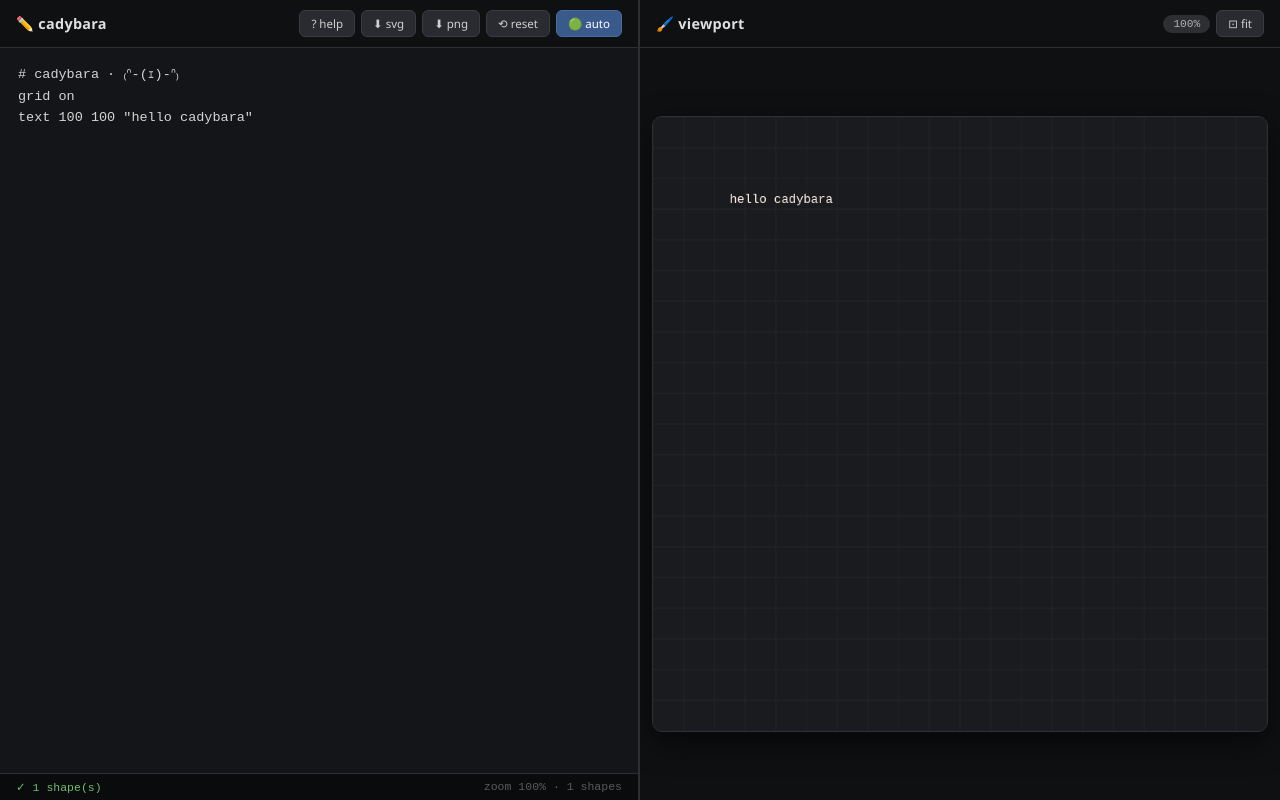
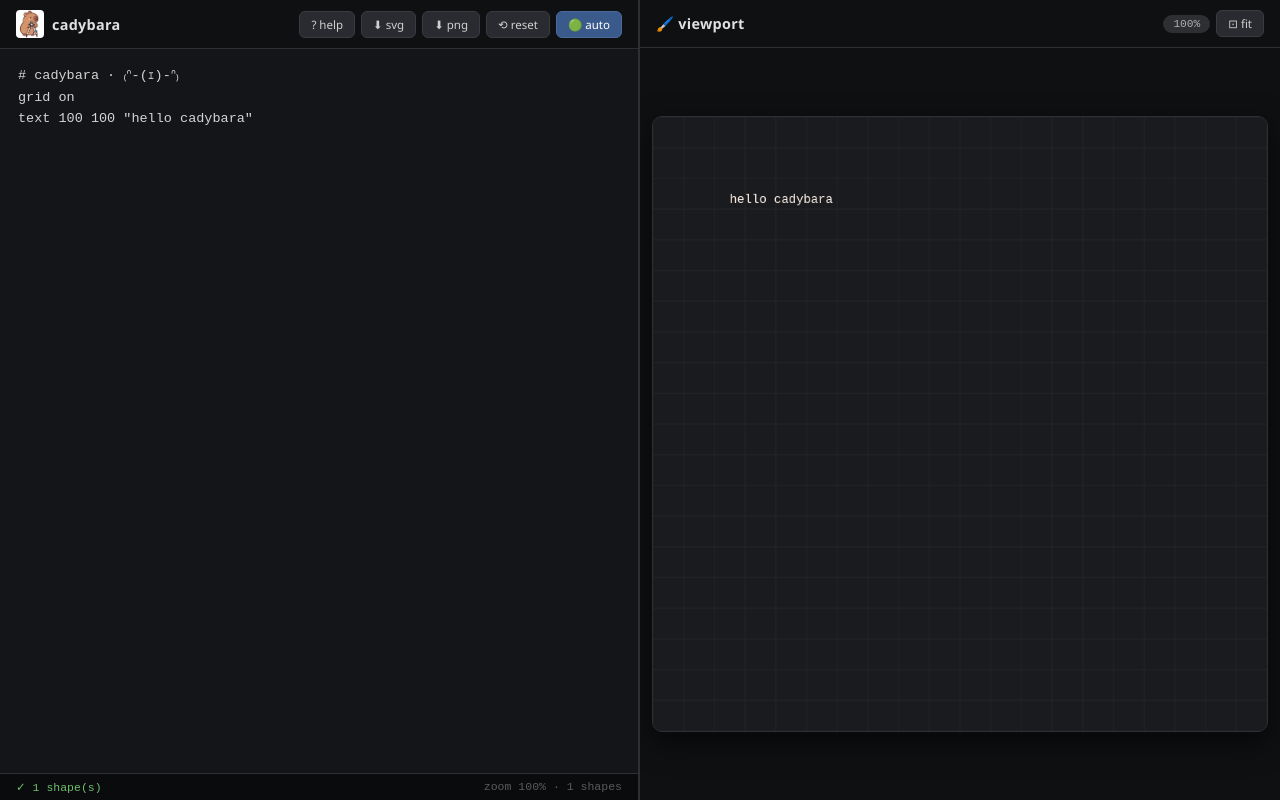
Before and after one commit to mkrm0000/cadybara, a plain HTML site: page index.html in a window 1280 px wide. Drawn offline with Linux system fonts and the light colour scheme.

Commit message:
added our cady

```diff
--- a/index.html
+++ b/index.html
@@ -3,7 +3,11 @@
 <head>
   <meta charset="UTF-8" />
   <meta name="viewport" content="width=device-width, initial-scale=1.0" />
-  <title>cadybara · live pseudo CAD</title>
+  <title>cadybara</title>
+
+  <link rel="icon" type="image/png" href="icon-bg.png" />
+  <link rel="apple-touch-icon" href="icon-bg.png" />
+
   <link rel="stylesheet" href="style.css" />
 </head>
 <body>
@@ -11,7 +15,10 @@
     <!-- LEFT: editor -->
     <section class="editor-pane">
       <header class="pane-header">
-        <span class="title">✏️ cadybara</span>
+        <span class="title">
+          <img src="icon-bg.png" alt="" class="logo" />
+          cadybara
+        </span>
         <div class="header-actions">
           <button class="btn" id="helpBtn" title="syntax reference">? help</button>
           <button class="btn" id="exportSvgBtn" title="download SVG">⬇ svg</button>
--- a/style.css
+++ b/style.css
@@ -22,6 +22,22 @@ body {
 }
 .editor-pane { background: #1a1b1e; border-right: 2px solid #2e2f33; }
 .canvas-pane { background: #0f1012; }
+
+.pane-header .title {
+  font-weight: 600;
+  letter-spacing: 0.3px;
+  display: flex;
+  align-items: center;
+  gap: 8px;
+}
+.pane-header .logo {
+  width: 28px;
+  height: 28px;
+  border-radius: 4px;
+  object-fit: contain;
+  display: inline-block;
+}
+
 
 .pane-header {
   flex: 0 0 auto;
```
Also changed, not shown: icon-bg.png (added), icon-transparent.png (added).
